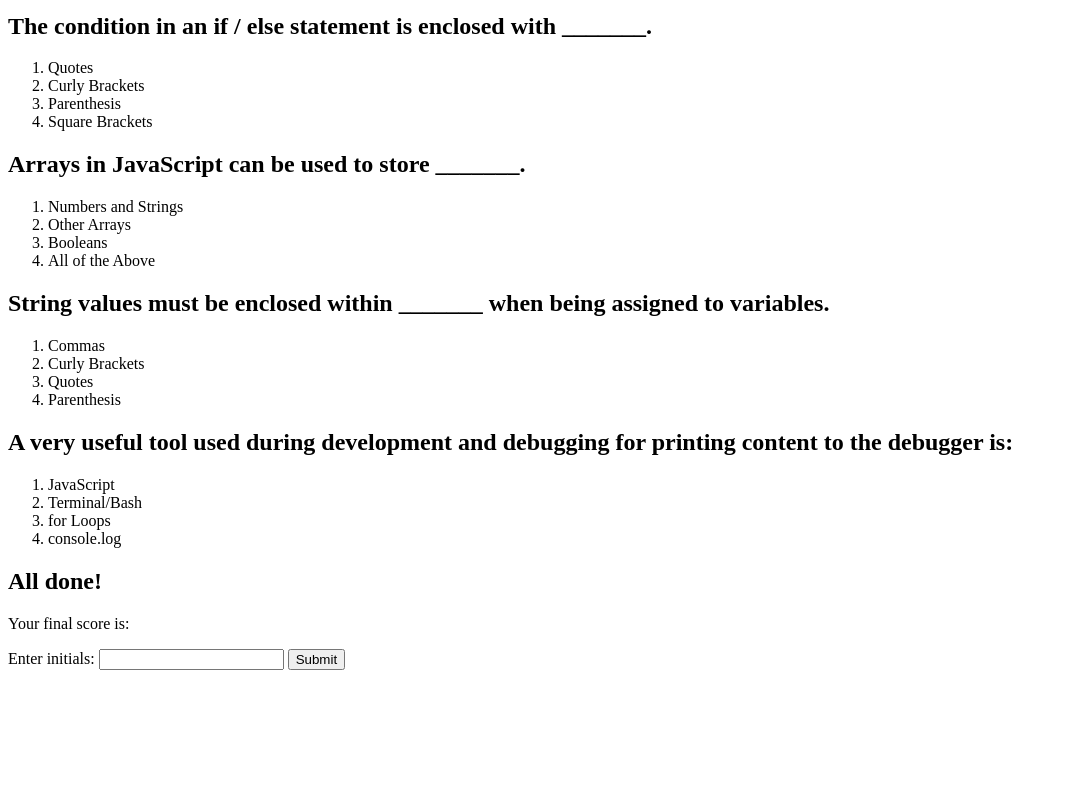
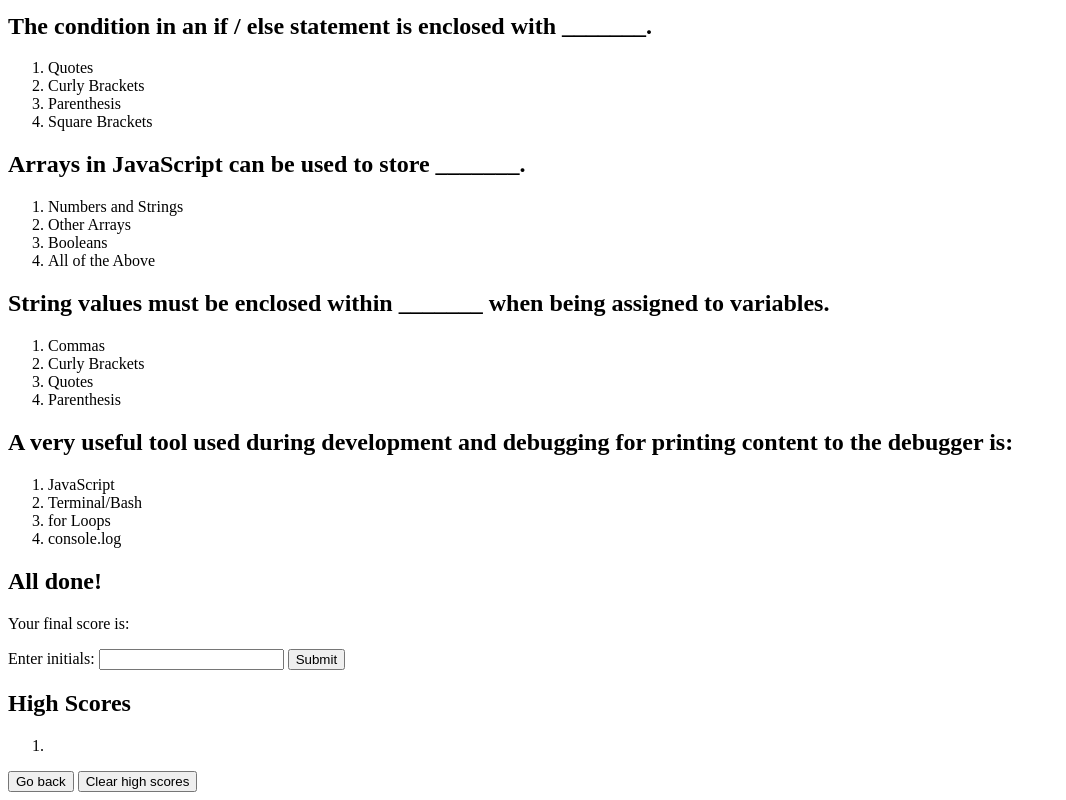
Before and after one commit to devinshade/code-quiz, a plain HTML site: page index.html in a window 1280 px wide. Shown: the part 336-1136 px from the top of the page, without its empty margins (0-1066 px from the left). Before the commit the page ends 1014 px from the top, so only its background shows below. Drawn offline with Linux system fonts and the light colour scheme.

Commit message:
more html

```diff
--- a/index.html
+++ b/index.html
@@ -86,10 +86,6 @@
             </section>
         <!-- Done page -->
             <section>
-
-            </section>
-        <!-- High score page -->
-            <section>
                 <h2>All done!</h2>
                 <p>Your final score is:</p>
                 <form>
@@ -97,6 +93,15 @@
                     <input />
                     <button type="button">Submit</button>
                 </form>
+            </section>
+        <!-- High score page -->
+            <section>
+                <h2>High Scores</h2>
+                <ol>
+                    <li></li>
+                </ol>
+                <button type="button">Go back</button>
+                <button type="button">Clear high scores</button>
             </section>
         </main>
 
```
